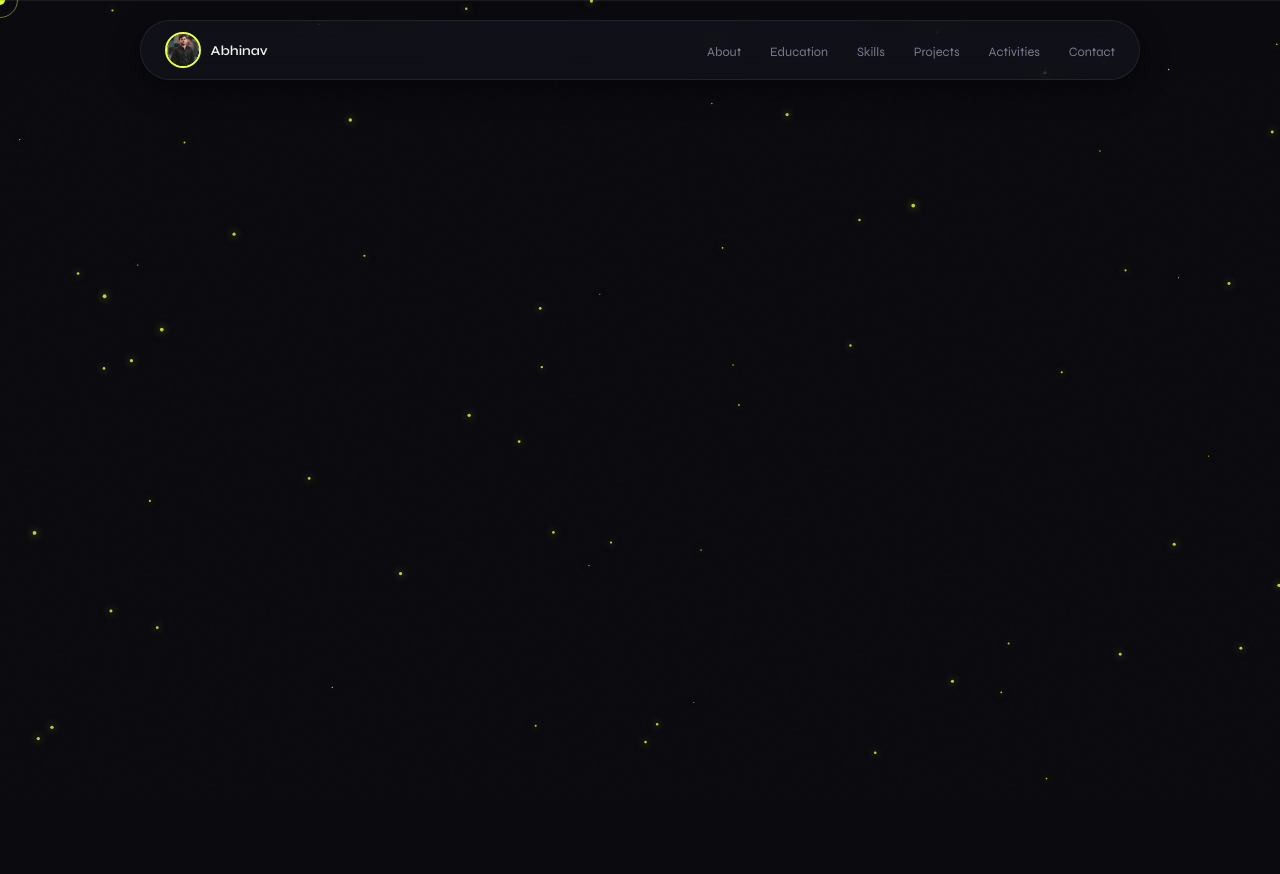
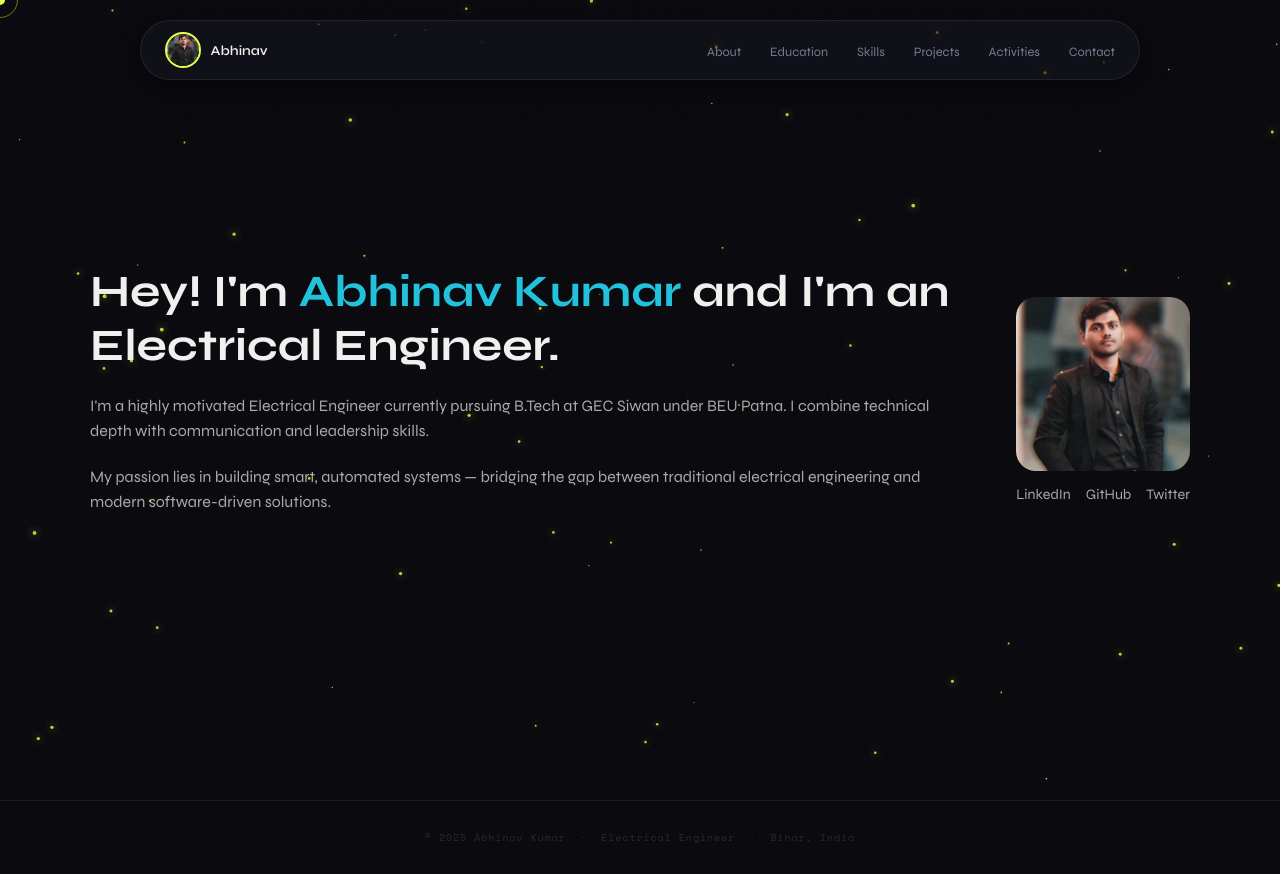
Before and after one commit to MrInnovative7/mrportfolio, a React (Create React App) app: page /about in a window 1280 px wide. Before the commit the page ends 800 px from the top, so only its background shows below. Built offline with nearby package versions, Linux system fonts and the light colour scheme.

Commit message:
navbar routing fixed

```diff
--- a/src/App.js
+++ b/src/App.js
@@ -1,11 +1,10 @@
 import React, { useEffect } from 'react';
-import { BrowserRouter, Routes, Route } from 'react-router-dom';
+import { BrowserRouter as Router, Routes, Route } from 'react-router-dom';
 
 import Cursor from './components/Cursor';
 import Navbar from './components/Navbar';
 import Hero from './components/Hero';
 import Marquee from './components/Marquee';
-import About from './components/About';
 import Education from './components/Education';
 import Skills from './components/Skills';
 import Projects from './components/Projects';
@@ -13,11 +12,10 @@ import Activities from './components/Activities';
 import Contact from './components/Contact';
 import Footer from './components/Footer';
 import BackgroundCanvas from './components/BackgroundCanvas';
-import ProfilePage from './components/ProfilePage';
+
+import AboutPage from './pages/AboutPage';
 
 function App() {
-
-  // Scroll reveal observer
   useEffect(() => {
     const io = new IntersectionObserver(
       (entries) => {
@@ -29,30 +27,25 @@ function App() {
     );
 
     document.querySelectorAll('.reveal').forEach((el) => io.observe(el));
-
     return () => io.disconnect();
   }, []);
 
   return (
-    <BrowserRouter>
+    <Router>
 
-      {/* 🌌 GLOBAL BACKGROUND */}
       <BackgroundCanvas />
-
-      {/* 🎯 COMMON UI */}
       <Cursor />
       <Navbar />
 
       <Routes>
 
-        {/* 🏠 HOME PAGE */}
+        {/* HOME PAGE */}
         <Route
           path="/"
           element={
             <main>
               <Hero />
               <Marquee />
-              <About />
               <Education />
               <Skills />
               <Projects />
@@ -62,14 +55,13 @@ function App() {
           }
         />
 
-        {/* 👤 PROFILE PAGE */}
-        <Route path="/profile" element={<ProfilePage />} />
+        {/* ABOUT PAGE */}
+        <Route path="/about" element={<AboutPage />} />
 
       </Routes>
 
       <Footer />
-
-    </BrowserRouter>
+    </Router>
   );
 }
 
--- a/src/components/Navbar.js
+++ b/src/components/Navbar.js
@@ -1,19 +1,14 @@
 import React, { useState } from 'react';
 import './Navbar.css';
 import profile from '../assets/profile.jpg';
-import { Link } from 'react-router-dom';
-
-const links = [
-  { href: '#about', label: 'About' },
-  { href: '#education', label: 'Education' },
-  { href: '#skills', label: 'Skills' },
-  { href: '#projects', label: 'Projects' },
-  { href: '#activities', label: 'Activities' },
-  { href: '#contact', label: 'Contact' },
-];
+import { Link, useLocation } from 'react-router-dom';
 
 function Navbar() {
   const [menuOpen, setMenuOpen] = useState(false);
+  const location = useLocation();
+
+  // ✅ helper: close menu
+  const handleClick = () => setMenuOpen(false);
 
   return (
     <div className="nav-wrapper">
@@ -21,18 +16,40 @@ function Navbar() {
       <nav className="navbar">
 
         {/* LEFT PROFILE */}
-        <Link to="/profile" className="nav-left">
+        <Link to="/" className="nav-left" onClick={handleClick}>
           <img src={profile} alt="profile" className="nav-profile" />
           <span className="nav-name">Abhinav</span>
         </Link>
 
         {/* LINKS */}
         <ul className={`nav-links ${menuOpen ? 'active' : ''}`}>
-          {links.map((l) => (
-            <li key={l.href} onClick={() => setMenuOpen(false)}>
-              <a href={l.href}>{l.label}</a>
-            </li>
-          ))}
+
+          {/* ABOUT (separate page) */}
+          <li onClick={handleClick}>
+            <Link to="/about">About</Link>
+          </li>
+
+          {/* HOME SECTIONS */}
+          <li onClick={handleClick}>
+            <a href="/#education">Education</a>
+          </li>
+
+          <li onClick={handleClick}>
+            <a href="/#skills">Skills</a>
+          </li>
+
+          <li onClick={handleClick}>
+            <a href="/#projects">Projects</a>
+          </li>
+
+          <li onClick={handleClick}>
+            <a href="/#activities">Activities</a>
+          </li>
+
+          <li onClick={handleClick}>
+            <a href="/#contact">Contact</a>
+          </li>
+
         </ul>
 
         {/* HAMBURGER */}
--- /dev/null
+++ b/src/pages/AboutPage.css
@@ -0,0 +1,59 @@
+.about-page {
+  min-height: 100vh;
+  padding: 120px 5%;
+  display: flex;
+  align-items: center;
+  justify-content: center;
+}
+
+.about-container {
+  display: flex;
+  align-items: center;
+  gap: 60px;
+  max-width: 1100px;
+  width: 100%;
+}
+
+/* LEFT */
+.about-left h1 {
+  font-size: 2.8rem;
+  line-height: 1.2;
+  margin-bottom: 20px;
+}
+
+.about-left span {
+  color: #22c1dc;
+}
+
+.about-left p {
+  color: #aaa;
+  margin-bottom: 20px;
+  line-height: 1.6;
+}
+
+/* RIGHT */
+.about-right img {
+  width: 220px;
+  border-radius: 20px;
+}
+
+/* SOCIAL */
+.socials {
+  margin-top: 15px;
+  display: flex;
+  gap: 15px;
+}
+
+.socials a {
+  color: #aaa;
+  font-size: 0.9rem;
+  text-decoration: none;
+}
+
+/* MOBILE */
+@media (max-width: 768px) {
+  .about-container {
+    flex-direction: column;
+    text-align: center;
+  }
+}
--- /dev/null
+++ b/src/pages/AboutPage.js
@@ -0,0 +1,51 @@
+import React from 'react';
+import './AboutPage.css';
+import profile from '../assets/profile.jpg';
+
+function AboutPage() {
+  return (
+    <section className="about-page">
+
+      <div className="about-container">
+
+        {/* LEFT TEXT */}
+        <div className="about-left">
+
+          <h1>
+            Hey! I'm <span>Abhinav Kumar</span> and I'm an Electrical Engineer.
+          </h1>
+
+          <p>
+            I'm a highly motivated Electrical Engineer currently pursuing B.Tech
+            at GEC Siwan under BEU Patna. I combine technical depth with
+            communication and leadership skills.
+          </p>
+
+          <p>
+            My passion lies in building smart, automated systems — bridging the
+            gap between traditional electrical engineering and modern
+            software-driven solutions.
+          </p>
+
+        </div>
+
+        {/* RIGHT IMAGE */}
+        <div className="about-right">
+
+          <img src={profile} alt="profile" />
+
+          <div className="socials">
+            <a href="#">LinkedIn</a>
+            <a href="#">GitHub</a>
+            <a href="#">Twitter</a>
+          </div>
+
+        </div>
+
+      </div>
+
+    </section>
+  );
+}
+
+export default AboutPage;
```
